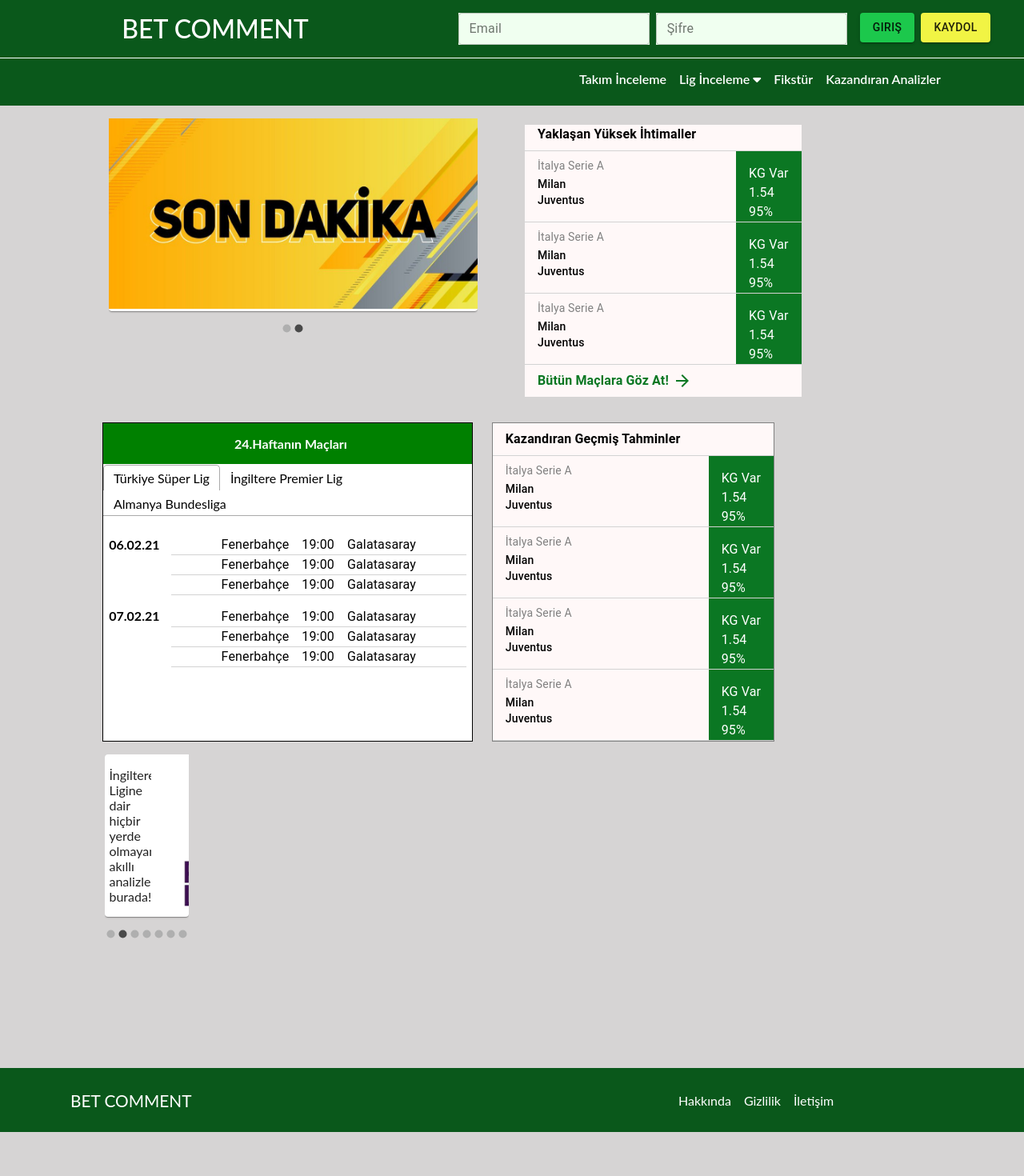
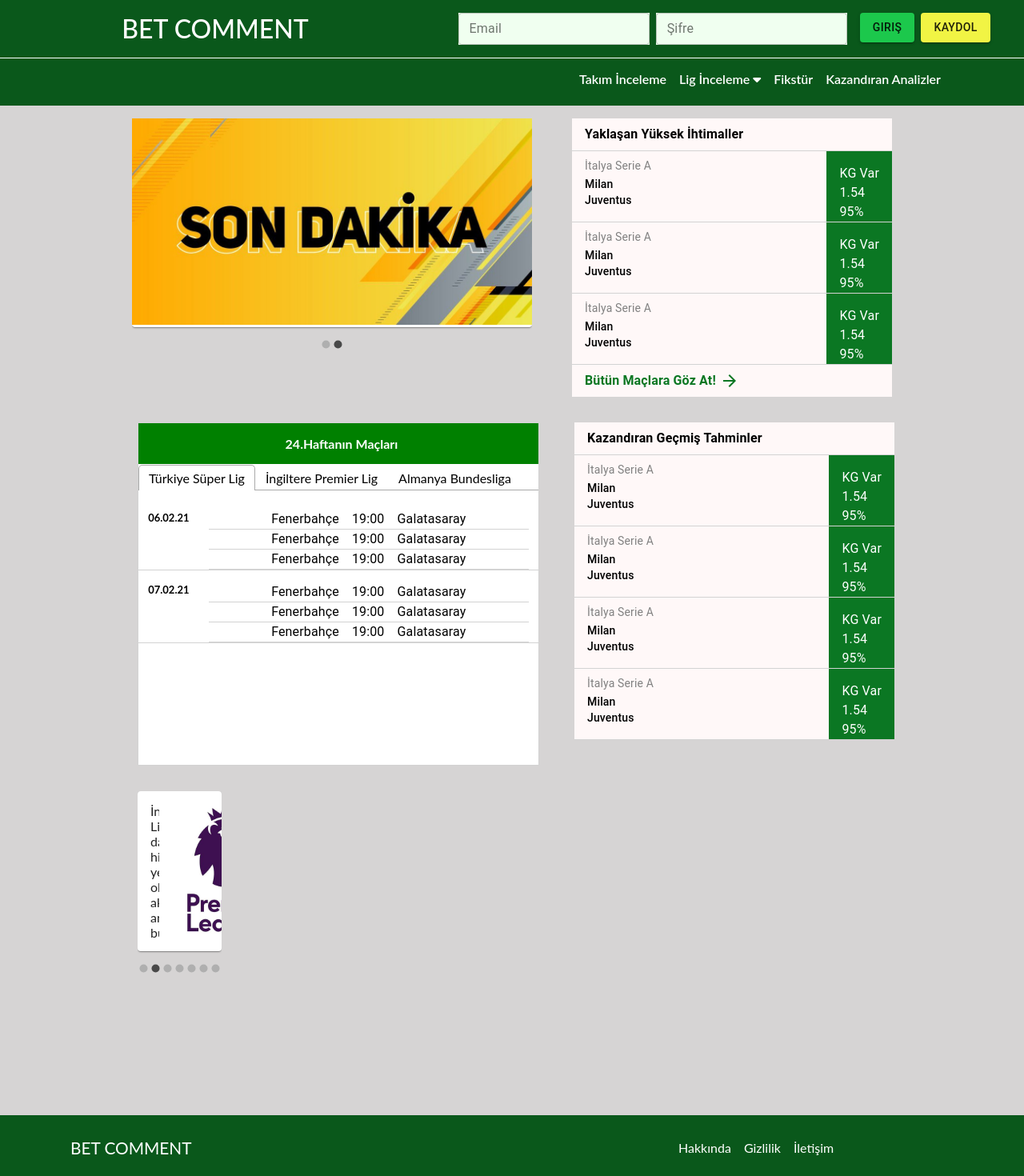
Before and after one commit to berkcapar/bet-comment, a React (Create React App) app in the folder frontend/: page / in a window 1280 px wide. Shown: the top 1470 px of the page at 80% size. Before the commit the page ends 1415 px from the top, so only its background shows below. Built offline with nearby package versions, Linux system fonts and the light colour scheme.

Commit message:
home page

```diff
--- a/frontend/src/components/AnaSayfaFikstür/AnaSayfaFikstür.css
+++ b/frontend/src/components/AnaSayfaFikstür/AnaSayfaFikstür.css
@@ -1,6 +1,6 @@
 .tab-container{
     width: 91%;
-    border: 1px solid black;
+    border: 1px solid lightgray;
     background-color: white;
     margin: 0 auto;
 }
@@ -21,6 +21,7 @@
 .tarih-maclar{
     display: flex;
     justify-content: space-around;
+    border-bottom: 0.1rem solid lightgray;
 
 }
 .maclar{
@@ -31,6 +32,9 @@
 .date{
     font-weight: 700;
     margin-top: 1rem;
+    padding-bottom: 0;
+    margin-bottom: 0;
+    font-size: small;
 }
 .title{
     text-align: center;
@@ -38,9 +42,8 @@
 
 @media (min-width:675px){
     .tab-container{
-        width: 40%;
-        margin-left: 4rem;
-        margin-right: 1.5rem;
+        width: 50%;
+        margin-left: 2rem;
     }
     .tab-title{
         font-size: medium;
--- a/frontend/src/components/AnaSayfaFikstür/TekMac.js
+++ b/frontend/src/components/AnaSayfaFikstür/TekMac.js
@@ -7,11 +7,27 @@
     borderBottom: '0.1rem solid lightgray',
     justifyContent: 'center'
   },
+  evsahibi: {
+    fontSize: 'small'
+  },
   macsaati: {
-    marginLeft: '1rem'
+    marginLeft: '1rem',
+    fontSize: 'small'
   },
   deplasman: {
-    marginLeft: '1rem'
+    marginLeft: '1rem',
+    fontSize: 'small'
+  },
+  '@media(min-width:675px)': {
+    evsahibi: {
+      fontSize: 'medium'
+    },
+    macsaati: {
+      fontSize: 'medium'
+    },
+    deplasman: {
+      fontSize: 'medium'
+    }
   }
 })
 
--- a/frontend/src/components/CarouselArea/CarouselArea.js
+++ b/frontend/src/components/CarouselArea/CarouselArea.js
@@ -12,8 +12,10 @@
   carouselitem: {},
   '@media(min-width:675px)': {
     carousel: {
-      marginLeft: '4.5rem',
-      width: '80%'
+      maxWidth: '500px'
+    },
+    image: {
+      width: '100%'
     }
   }
 })
--- a/frontend/src/components/GecenHafta/GecenHafta.js
+++ b/frontend/src/components/GecenHafta/GecenHafta.js
@@ -12,13 +12,15 @@
     paddingBottom: '0.5rem'
   },
   gecenhaftanın: {
-    width: '80%',
-    backgroundColor: '#FFF8F8'
+    width: '90%',
+    backgroundColor: '#FFF8F8',
+    margin: '2rem auto'
   },
   '@media(min-width:675px)': {
     gecenhaftanın: {
-      width: '30.5%',
-      border: '1px solid gray'
+      width: '40%',
+      border: '1px solid solidgray',
+      marginTop: '0'
     }
   }
 })
--- a/frontend/src/components/HaftanınYüksek/HaftanınYüksek.js
+++ b/frontend/src/components/HaftanınYüksek/HaftanınYüksek.js
@@ -11,6 +11,7 @@
     paddingLeft: '1rem',
     fontWeight: '600',
     marginTop: '0.5rem',
+    paddingTop: '0.5rem',
     paddingBottom: '0.5rem'
   },
   link: {
@@ -39,7 +40,11 @@
   '@media(min-width:675px)': {
     haftanınyuksek: {
       width: '100%',
-      marginLeft: '1rem'
+
+      marginTop: '0'
+    },
+    header: {
+      marginTop: '0'
     },
     p: {
       marginTop: '0.5rem'
--- a/frontend/src/components/LigBazlıCarousel/LigBazlıCarousel.js
+++ b/frontend/src/components/LigBazlıCarousel/LigBazlıCarousel.js
@@ -5,24 +5,33 @@
 const useStyle = makeStyles({
   ligbazlıcontainer: {
     display: 'flex',
-    width: '79.5%',
+    width: '78%',
     margin: '0 auto'
   },
   ligcarouselitem: {
     display: 'flex',
-    justifyContent: 'space-around'
+    height: '200px'
   },
   carouseltext: {
-    margin: 'auto 0',
-    width: '40%',
+    margin: 'auto 1rem',
+    width: '50%',
     maxWidth: '310px'
   },
   logoarea: {
-    width: '40%'
+    width: '50%',
+    display: 'flex',
+    justifyContent: 'center',
+    alignItems: 'center'
   },
   logoareaimage: {
-    height: '200px',
-    width: '200px'
+    width: '168px',
+    heigth: '100px'
+  },
+  '@media(min-width:675px)': {
+    ligbazlıcontainer: {
+      display: 'flex',
+      marginLeft: '2rem'
+    }
   }
 })
 
@@ -83,7 +92,7 @@
 export const CarouselItem = ({ item }) => {
   const classes = useStyle()
   return (
-    <Box>
+    <Box className={classes.ligcarouselitemcontainer}>
       <Paper className={classes.ligcarouselitem}>
         <Box className={classes.carouseltext}>
           <p>{item.text}</p>
--- a/frontend/src/components/Macİncele/Macİncele.css
+++ b/frontend/src/components/Macİncele/Macİncele.css
@@ -292,7 +292,6 @@
     .macincele-container{
         width: 40%;
         margin-top: 1rem;
-        border: 1px solid red;
     }
     .macincele-header{
         width: 100%;
@@ -331,10 +330,9 @@
 .other-container{
     display: flex;
     flex-direction: column;
-    width: 20%;
+    width: 30%;
     margin-right: 1rem;
     margin-top: 1rem;
-    border: 1px solid blue;
     margin-left: 1rem;
 }
 
@@ -343,5 +341,67 @@
     width: 100%;
     border: 1px solid lightgray;
 }
+.en-iyi-oyuncular-header h3{
+    background-color: #0A581B;
+    color: white;
+    width: 100%;
+    margin-top: 0rem;
+    padding-top: 1rem;
+    padding-bottom: 1rem;
+    padding-left: 0.2rem;
+    margin-bottom: 0rem;
+}
+.en-iyi-oyuncular-header-takımlar{
+    display: flex;
+    justify-content: flex-start;
+    border-bottom: 1px solid lightgray;
+    border-top: 1px solid lightgray;
+}
+.en-iyi-oyuncular-header-takımlar > :first-child{
+  border-right: 1px solid gray;
 
 }
+.en-iyi-oyuncular-header-takımlar p{
+    width: 50%;
+    padding-left: 0.2rem;
+    font-weight: 700;
+}
+.en-iyi-oyuncular-sub-header{
+    margin-top: 0;
+    margin-bottom: 0;
+    padding-top: 0.2rem;
+    padding-bottom: 0.2rem;
+    padding-left: 0.2rem;
+    background-color: #8FBC8F;
+    }
+.en-iyi-oyuncular-content,
+.en-iyi-oyuncular-content-ev-sahibi,
+.en-iyi-oyuncular-content-deplasman
+{
+    display: flex;
+}
+.en-iyi-oyuncular-content div{
+    width: 50%;
+    padding-left: 0.2rem;
+    padding-top: 0.5rem;
+    padding-bottom: 0.5rem;
+}
+.en-iyi-oyuncular-content-ev-sahibi{
+    border-right: 1px solid gray;
+}
+.en-iyi-oyuncular-content-ev-sahibi p+p{
+   margin-left: 1rem;
+}
+.en-iyi-oyuncular-content-deplasman p+p{
+    margin-left: 1rem;
+}
+
+.en-iyi-oyuncular-content:nth-child(even){
+    background-color: #dddddd;
+}
+.en-iyi-oyuncular-content:nth-child(odd){
+    background-color: white;
+}
+
+
+}
--- a/frontend/src/components/Macİncele/Macİncele.js
+++ b/frontend/src/components/Macİncele/Macİncele.js
@@ -828,16 +828,73 @@
                 <p>Chelsea</p>
               </div>
             </div>
-            <div className="en-iyi-oyuncular-sub-header">Piyasa Değeri</div>
+            <p className="en-iyi-oyuncular-sub-header">Piyasa Değeri</p>
             <div className="en-iyi-oyuncular-content">
               <div className="en-iyi-oyuncular-content-ev-sahibi">
                 <p> Harry Kane </p> <p>150Mil£</p>
               </div>
-              <div className="en-iyi-oyuncular-content-ev-sahibi">
+              <div className="en-iyi-oyuncular-content-deplasman">
                 <p> Timo Werner </p> <p>140Mil£</p>
               </div>
             </div>
-            <div className="en-iyi-oyuncular-sub-header">Piyasa Değeri</div>
+            <div className="en-iyi-oyuncular-content">
+              <div className="en-iyi-oyuncular-content-ev-sahibi">
+                <p> Harry Kane </p> <p>150Mil£</p>
+              </div>
+              <div className="en-iyi-oyuncular-content-deplasman">
+                <p> Timo Werner </p> <p>140Mil£</p>
+              </div>
+            </div>
+            <div className="en-iyi-oyuncular-content">
+              <div className="en-iyi-oyuncular-content-ev-sahibi">
+                <p> Harry Kane </p> <p>150Mil£</p>
+              </div>
+              <div className="en-iyi-oyuncular-content-deplasman">
+                <p> Timo Werner </p> <p>140Mil£</p>
+              </div>
+            </div>
+            <div className="en-iyi-oyuncular-content">
+              <div className="en-iyi-oyuncular-content-ev-sahibi">
+                <p> Harry Kane </p> <p>150Mil£</p>
+              </div>
+              <div className="en-iyi-oyuncular-content-deplasman">
+                <p> Timo Werner </p> <p>140Mil£</p>
+              </div>
+            </div>
+            <div className="en-iyi-oyuncular-content">
+              <div className="en-iyi-oyuncular-content-ev-sahibi">
+                <p> Harry Kane </p> <p>150Mil£</p>
+              </div>
+              <div className="en-iyi-oyuncular-content-deplasman">
+                <p> Timo Werner </p> <p>140Mil£</p>
+              </div>
+            </div>
+
+            <p className="en-iyi-oyuncular-sub-header">Performans Puanı</p>
+            <div className="en-iyi-oyuncular-content">
+              <div className="en-iyi-oyuncular-content-ev-sahibi">
+                <p> Harry Kane </p> <p>150Mil£</p>
+              </div>
+              <div className="en-iyi-oyuncular-content-deplasman">
+                <p> Timo Werner </p> <p>140Mil£</p>
+              </div>
+            </div>
+            <div className="en-iyi-oyuncular-content">
+              <div className="en-iyi-oyuncular-content-ev-sahibi">
+                <p> Harry Kane </p> <p>150Mil£</p>
+              </div>
+              <div className="en-iyi-oyuncular-content-deplasman">
+                <p> Timo Werner </p> <p>140Mil£</p>
+              </div>
+            </div>
+            <div className="en-iyi-oyuncular-content">
+              <div className="en-iyi-oyuncular-content-ev-sahibi">
+                <p> Harry Kane </p> <p>150Mil£</p>
+              </div>
+              <div className="en-iyi-oyuncular-content-deplasman">
+                <p> Timo Werner </p> <p>140Mil£</p>
+              </div>
+            </div>
           </div>
         </div>
       </div>
--- a/frontend/src/index.css
+++ b/frontend/src/index.css
@@ -5,6 +5,8 @@
   -moz-osx-font-smoothing: grayscale;
   font-family: 'Lato';
   background-color: #D6D4D4;
+
+
 }
 :root{
   --speed:500ms
--- a/frontend/src/pages/HomePage/HomePage.js
+++ b/frontend/src/pages/HomePage/HomePage.js
@@ -10,12 +10,12 @@
 
 const useStyle = makeStyles({
   firsthomecontainer: {
-    width: '90%',
+    width: '80%',
     margin: '1rem auto',
     flexDirection: 'column'
   },
   secondhomecontainer: {
-    width: '90%',
+    width: '87%',
     margin: '1rem auto',
     display: 'flex',
     flexDirection: 'column'
@@ -25,20 +25,34 @@
     flexDirection: 'column'
   },
   '@media(min-width:675px)': {
+    allcontainer: {
+      width: '100%',
+      margin: '0 auto'
+    },
     firsthomecontainer: {
       display: 'flex',
-      flexDirection: 'row'
+      flexDirection: 'row',
+      justifyContent: 'center',
+      maxWidth: '1000px'
     },
     secondhomecontainer: {
       flexDirection: 'row',
-      width: '90%',
-      display: 'flex'
+      maxWidth: '1000px',
+      width: '80%',
+      display: 'flex',
+      justifyContent: 'center',
+      marginTop: '1rem'
     },
     carousel: {
-      width: '50%'
+      width: '55%'
     },
     yuksek: {
-      width: '30%'
+      width: '40%'
+    },
+    ligbazlıcontainer: {
+      width: '80%',
+      margin: '1rem auto',
+      maxWidth: '1000px'
     }
   }
 })
@@ -61,11 +75,10 @@
           <AnaSayfaFikstür />
           <GecenHafta />
         </Box>
-        <Box>
+        <div className={classes.ligbazlıcontainer}>
           <LigBazlıCarousel />
-        </Box>
+        </div>
       </Box>
-
       <Footer className="footer" />
     </div>
   )
```
Also changed, not shown: 1 other file (tests, documents, lock files or other folders).
